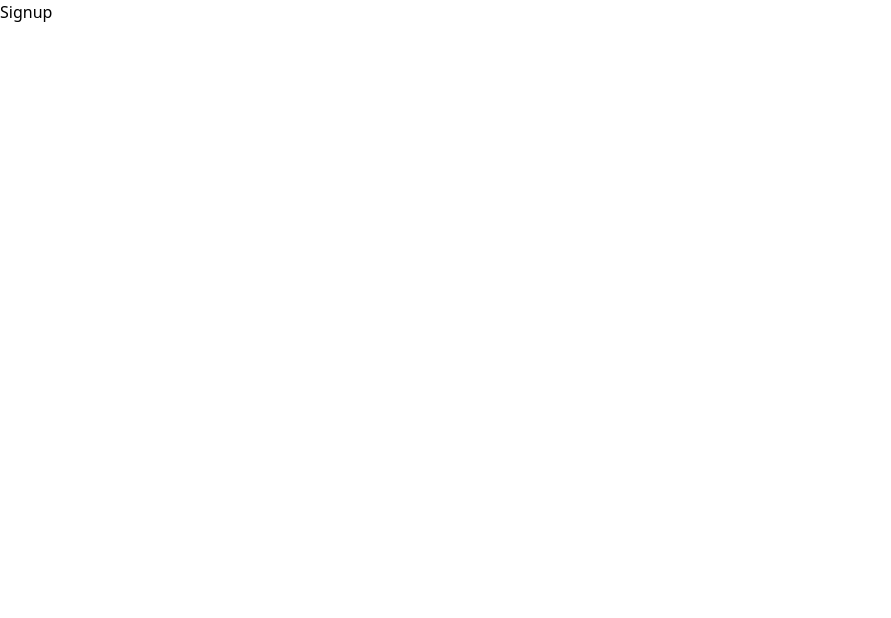
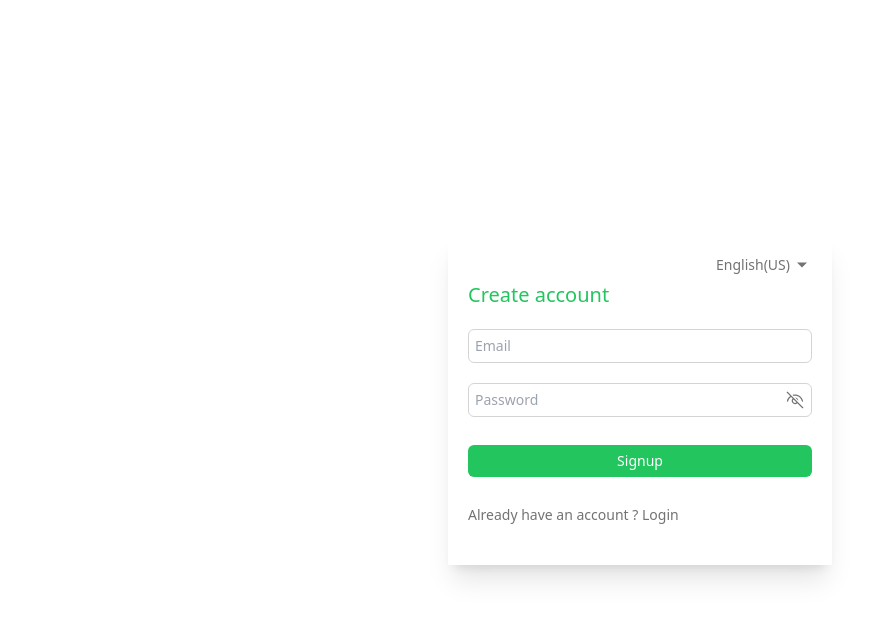
Before and after one commit to addispic/basic-nextjs-authentication, a Next.js app: page /signup in a window 1280 px wide. Shown: the top 618 px of the page, without its empty margins (0-891 px from the left). Built offline with nearby package versions, Linux system fonts and the light colour scheme.

Commit message:
signup form ui is done a bit

```diff
--- a/app/(authentication)/signup/page.tsx
+++ /dev/null
@@ -1,3 +0,0 @@
-export default function Signup() {
-  return <div>Signup</div>;
-}
--- /dev/null
+++ b/app/(users)/signup/page.tsx
@@ -0,0 +1,10 @@
+// ui
+// signup form
+import SignupForm from "@/app/ui/users/SignupForm";
+export default function Signup() {
+  return (
+    <div className="w-screen h-screen flex items-center justify-center overflow-hidden">
+      <SignupForm />
+    </div>
+  );
+}
--- /dev/null
+++ b/app/ui/users/SignupForm.tsx
@@ -0,0 +1,126 @@
+"use client";
+import React, { useState } from "react";
+import Link from "next/link";
+// icons
+import { IoMdArrowDropdown } from "react-icons/io";
+import { VscEye } from "react-icons/vsc";
+import { VscEyeClosed } from "react-icons/vsc";
+export default function SignupForm() {
+  // states
+  // is password hide
+  const [isPasswordHide, setIsPasswordHide] = useState(true);
+  //   focus
+  const [focus, setFocus] = useState("");
+  // email
+  const [email, setEmail] = useState("");
+  // password
+  const [password, setPassword] = useState("");
+
+//   form submit handler
+const formSubmitHandler = () => {
+    console.log({email,password})
+}
+
+  return (
+    <div className="min-w-96 p-5 bg-white shadow-xl">
+      {/* header */}
+      <header className="flex items-center justify-end">
+        {/* language switcher */}
+        <div className="flex items-center justify-end gap-x-0.5 text-sm text-neutral-500 cursor-pointer transition-colors ease-in-out duration-150 hover:text-green-500">
+          <span>English(US)</span>
+          <IoMdArrowDropdown className="text-xl" />
+        </div>
+      </header>
+      {/* header */}
+      <h3 className="text-xl text-green-500 my-1.5">Create account</h3>
+      {/* inputs */}
+      <div className="mt-5">
+        {/* email */}
+        <div className="mb-5">
+          <div
+            className={`border px-1.5 py-1.5 rounded-md text-sm flex items-center ${
+              focus === "email" || email ? "border-green-500" : "border-neutral-300"
+            }`}
+          >
+            <input
+              className="flex-1 focus:outline-none focus:ring-0 border-none bg-transparent"
+              type="text"
+              placeholder="Email"
+              value={email}
+              onChange={(e) => {
+                setEmail(e.target.value);
+              }}
+              onFocus={() => {
+                setFocus("email");
+              }}
+              onBlur={() => {
+                setFocus("");
+              }}
+            />
+          </div>
+          {/* email error */}
+          {!true && (
+            <div className="ml-1.5 text-sm text-red-600">
+              <p>Email address required</p>
+            </div>
+          )}
+        </div>
+        {/* password */}
+        <div className="mb-5">
+          <div
+            className={`border px-1.5 py-1.5 rounded-md text-sm flex items-center ${
+              focus === "password"  || password ? "border-green-500" : "border-neutral-300"
+            }`}
+          >
+            <input
+              className="flex-1 focus:outline-none focus:ring-0 border-none bg-transparent"
+              type={isPasswordHide ? "password" : "text"}
+              placeholder="Password"
+              value={password}
+              onChange={(e) => {
+                setPassword(e.target.value);
+              }}
+              onFocus={() => {
+                setFocus("password");
+              }}
+              onBlur={() => {
+                setFocus("");
+              }}
+            />
+            <button
+              className="text-xl text-neutral-500"
+              onClick={() => {
+                setIsPasswordHide(!isPasswordHide);
+              }}
+            >
+              {isPasswordHide ? <VscEyeClosed /> : <VscEye />}
+            </button>
+          </div>
+          {/* password error */}
+          {!true && (
+            <div className="ml-1.5 text-sm text-red-600">
+              <p>password required</p>
+            </div>
+          )}
+        </div>
+
+        {/* button */}
+        <button
+          onClick={formSubmitHandler}
+          className="w-full my-7 flex items-center justify-center py-1.5 text-sm bg-green-500 rounded-md overflow-hidden text-white relative after:absolute after:left-0 after:top-0 after:w-0 after:h-full after:bg-green-600 after:transition-all after:ease-in-out after:duration-150 hover:after:w-full"
+        >
+          <span className="relative z-10">Signup</span>
+        </button>
+        <p className="text-sm text-neutral-500 mb-5">
+          Already have an account ?{" "}
+          <Link
+            href={"/login"}
+            className="font-medium transition-colors ease-in-out duration-150 hover:underline hover:text-green-500"
+          >
+            Login
+          </Link>
+        </p>
+      </div>
+    </div>
+  );
+}
--- a/package.json
+++ b/package.json
@@ -15,6 +15,7 @@
     "next": "15.0.3",
     "react": "19.0.0-rc-66855b96-20241106",
     "react-dom": "19.0.0-rc-66855b96-20241106",
+    "react-icons": "^5.3.0",
     "zod": "^3.23.8"
   },
   "devDependencies": {
```
Also changed, not shown: app/(users)/login/page.tsx (renamed from app/(authentication)/login/page.tsx), 1 other file (tests, documents, lock files or other folders).
